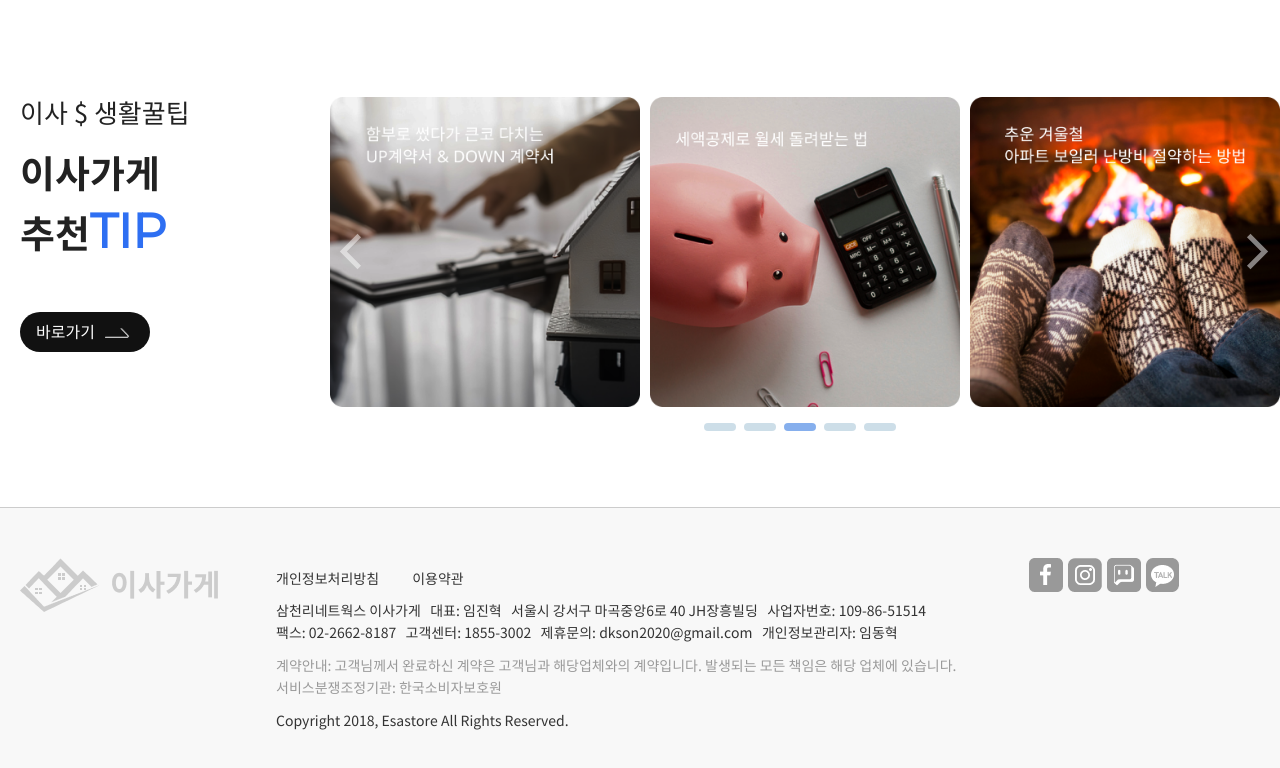
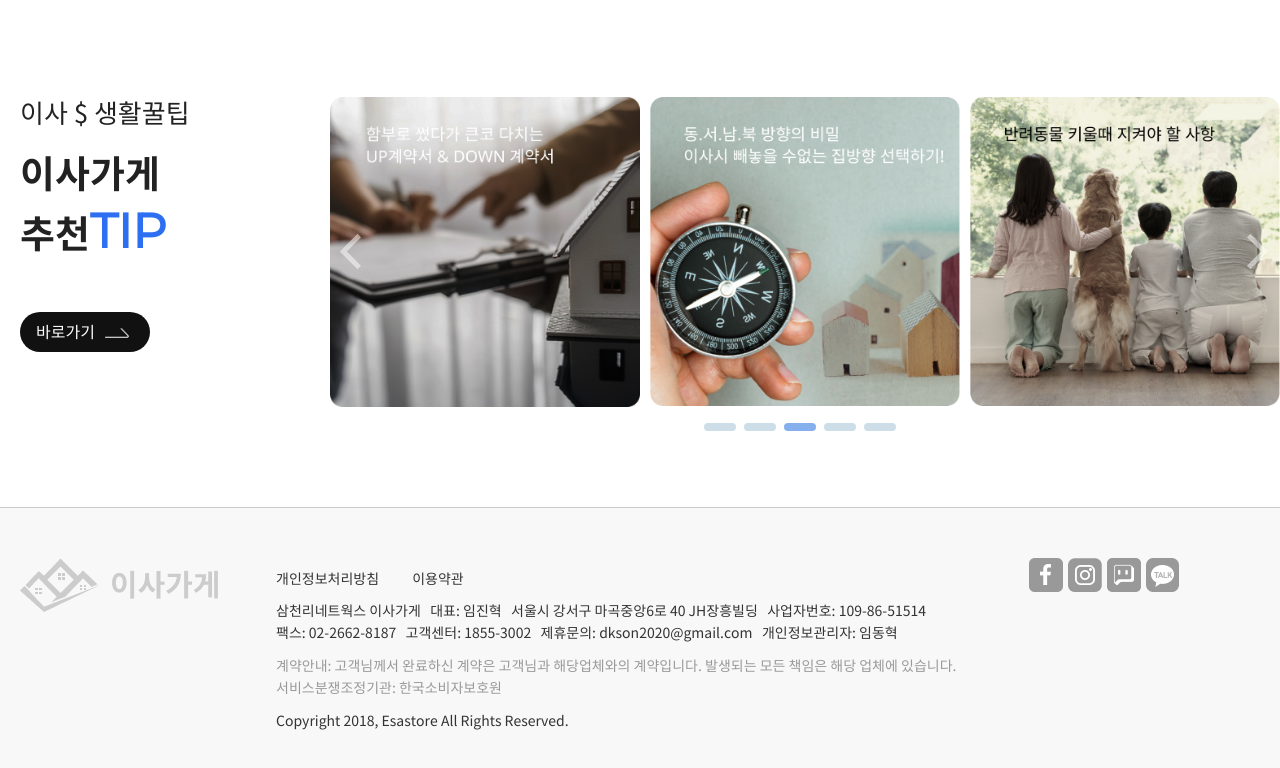
Before and after one commit to leeyunhee7/esastore, a plain HTML site: page index.html in a window 1280 px wide. Shown: the part 3397-4165 px from the top of the page. Drawn offline with nearby package versions, Linux system fonts and the light colour scheme; a web font is replaced by a local one.

Commit message:
Add files via upload

```diff
--- a/index.html
+++ b/index.html
@@ -561,8 +561,8 @@
                     <div class="imgbx"><img src="images/tip_img1.png"></div>
                     <div class="imgbx"><img src="images/tip_img2.png"></div>
                     <div class="imgbx"><img src="images/tip_img3.png"></div>
-                    <div class="imgbx"><img src="images/tip_img1.png"></div>
-                    <div class="imgbx"><img src="images/tip_img2.png"></div>
+                    <div class="imgbx"><img src="images/tip_img4.png"></div>
+                    <div class="imgbx"><img src="images/tip_img5.png"></div>
 
                 </div>
             </div>
```
